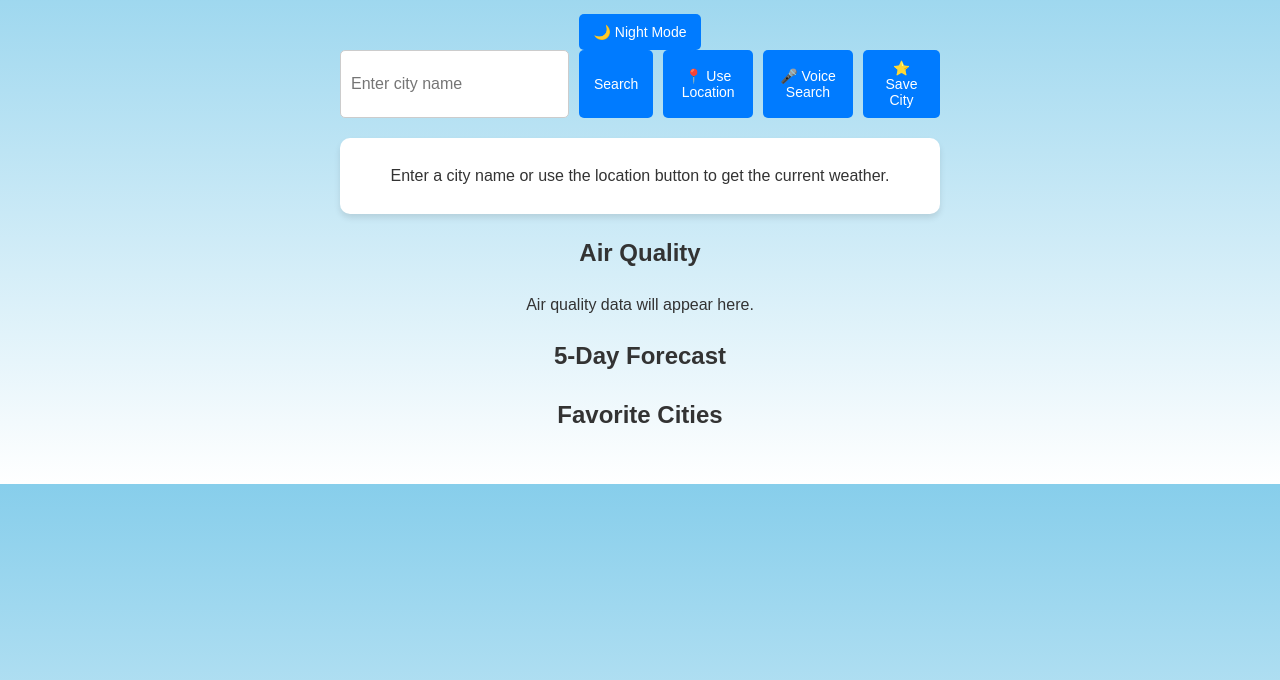
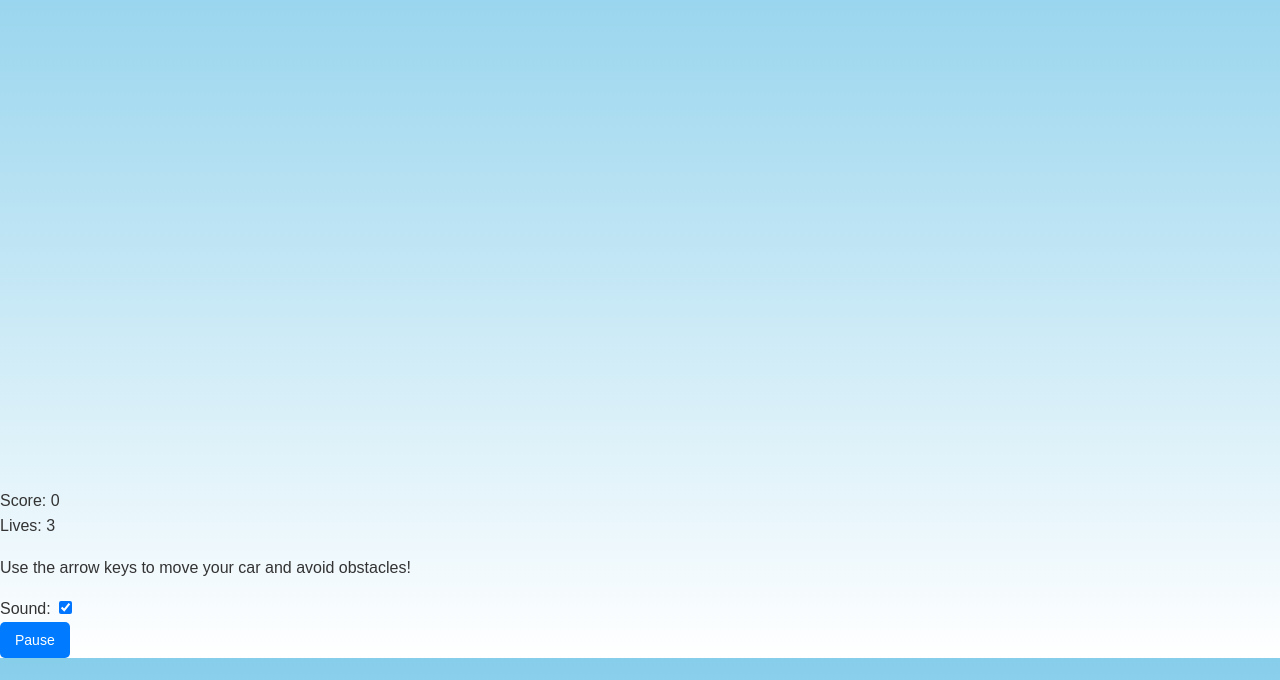
Before and after one commit to zakiraziz/my-on-project, a plain HTML site: page index.html in a window 1280 px wide. Shown: the part 120-800 px from the top of the page. Drawn offline with Linux system fonts and the light colour scheme.

Commit message:
Update index.html

```diff
--- a/index.html
+++ b/index.html
@@ -1,45 +1,50 @@
-
 <!DOCTYPE html>
 <html lang="en">
 <head>
   <meta charset="UTF-8">
   <meta name="viewport" content="width=device-width, initial-scale=1.0">
-  <title>Advanced Weather Dashboard</title>
+  <title>Car Racing Game</title>
   <link rel="stylesheet" href="styles.css">
 </head>
 <body>
-  <div class="container">
-    <header>
-      <h1>Advanced Weather Dashboard</h1>
-      <button id="toggleTheme">🌙 Night Mode</button>
-    </header>
-    <main>
-      <section class="search-bar">
-        <input type="text" id="cityInput" placeholder="Enter city name" aria-label="City name">
-        <button id="searchButton" aria-label="Search weather for the entered city">Search</button>
-        <button id="useCurrentLocation" aria-label="Use current location">📍 Use Location</button>
-        <button id="voiceSearch" aria-label="Voice search">🎤 Voice Search</button>
-        <button id="saveCity" aria-label="Save city to favorites">⭐ Save City</button>
-      </section>
-      <div class="loading" id="loadingSpinner" style="display: none;"></div>
-      <section id="weatherDisplay" class="weather-display">
-        <p>Enter a city name or use the location button to get the current weather.</p>
-      </section>
-      <section id="airQuality" class="air-quality">
-        <h2>Air Quality</h2>
-        <p>Air quality data will appear here.</p>
-      </section>
-      <section id="forecast" class="forecast">
-        <h2>5-Day Forecast</h2>
-        <div id="forecastCards"></div>
-      </section>
-      <section id="favorites" class="favorites">
-        <h2>Favorite Cities</h2>
-        <ul id="favoriteCities"></ul>
-      </section>
-    </main>
+  <!-- Game Container -->
+  <div id="gameContainer">
+    <!-- Background image for the game container -->
+    <div id="background"></div>
+
+    <!-- Game Canvas -->
+    <canvas id="gameCanvas" width="400" height="600"></canvas>
+
+    <!-- Score and Lives Display -->
+    <div id="score">Score: 0</div>
+    <div id="lives">Lives: 3</div>
+
+    <!-- Instructions Display -->
+    <div id="instructions">
+      <p>Use the arrow keys to move your car and avoid obstacles!</p>
+    </div>
+
+    <!-- Game Over Screen (hidden by default) -->
+    <div id="gameOver" style="display: none;">
+      <div id="gameOverText">Game Over!</div>
+      <div>Final Score: <span id="finalScore">0</span></div>
+      <button id="restartBtn">Restart</button>
+      <p id="gameOverMessage">Better luck next time!</p>
+    </div>
   </div>
+
+  <!-- Sound Settings -->
+  <div id="soundSettings">
+    <label for="soundToggle">Sound:</label>
+    <input type="checkbox" id="soundToggle" checked>
+  </div>
+
+  <!-- Pause Button -->
+  <div id="pauseButton">
+    <button onclick="togglePause()">Pause</button>
+  </div>
+
   <script src="app.js"></script>
-  <link rel="app" href="app.py">
+  <link rel="py" href="app.py">
 </body>
 </html>
```
